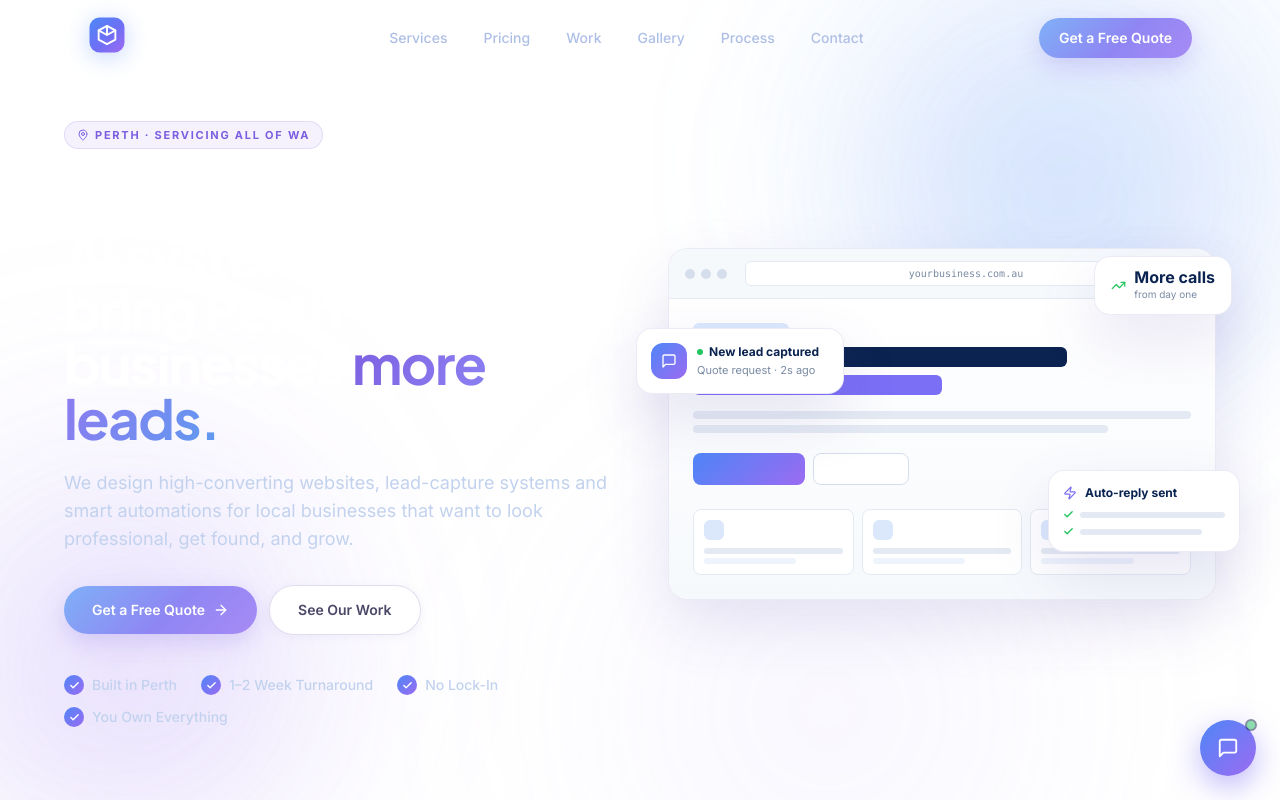
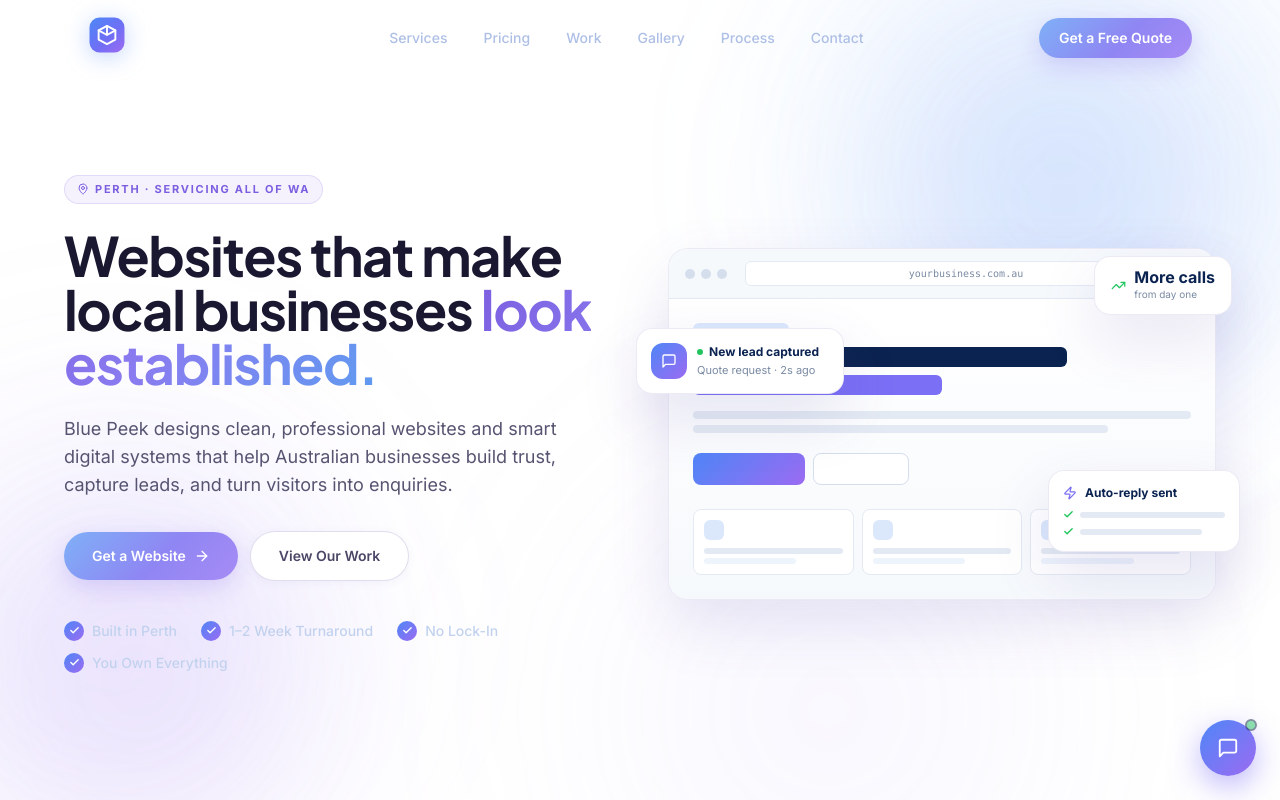
Before and after one commit to zachcolvillez-stack/bluepeek-website, a Next.js app: page / in a window 1280 px wide. Shown: the top 800 px of the page. Built offline with nearby package versions, Linux system fonts and the light colour scheme.

Commit message:
auto-save: Hero.jsx

```diff
--- a/components/Hero.jsx
+++ b/components/Hero.jsx
@@ -20,25 +20,25 @@
 
           <motion.h1 initial={{ opacity: 0, y: 18 }} animate={{ opacity: 1, y: 0 }} transition={{ duration: 0.6, delay: 0.08 }}
             className="text-4xl md:text-5xl lg:text-[3.4rem] font-bold tracking-tight leading-[1.08] mt-6 mb-6"
-            style={{ color: '#ffffff' }}>
-            Premium websites & AI systems built to bring Perth businesses <span className="gradient-text">more leads.</span>
+            style={{ color: '#1a1730' }}>
+            Websites that make local businesses <span className="gradient-text">look established.</span>
           </motion.h1>
 
           <motion.p initial={{ opacity: 0, y: 18 }} animate={{ opacity: 1, y: 0 }} transition={{ duration: 0.6, delay: 0.16 }}
-            className="text-base md:text-lg leading-relaxed mb-8 max-w-xl" style={{ color: '#c2d2ee' }}>
-            We design high-converting websites, lead-capture systems and smart automations for local businesses that want to look professional, get found, and grow.
+            className="text-base md:text-lg leading-relaxed mb-8 max-w-xl" style={{ color: '#565471' }}>
+            Blue Peek designs clean, professional websites and smart digital systems that help Australian businesses build trust, capture leads, and turn visitors into enquiries.
           </motion.p>
 
           <motion.div initial={{ opacity: 0, y: 18 }} animate={{ opacity: 1, y: 0 }} transition={{ duration: 0.6, delay: 0.24 }}
             className="flex flex-col sm:flex-row items-start sm:items-center gap-3 mb-10">
             <button onClick={() => onCTA('contact')}
               className="group btn-primary flex items-center gap-2 px-7 py-3.5 rounded-full text-sm w-full sm:w-auto justify-center">
-              Get a Free Quote
+              Get a Website
               <ArrowRight size={16} className="group-hover:translate-x-0.5 transition-transform" />
             </button>
             <button onClick={() => onCTA('work')}
               className="btn-secondary flex items-center gap-2 px-7 py-3.5 rounded-full text-sm w-full sm:w-auto justify-center">
-              See Our Work
+              View Our Work
             </button>
           </motion.div>
 
```
